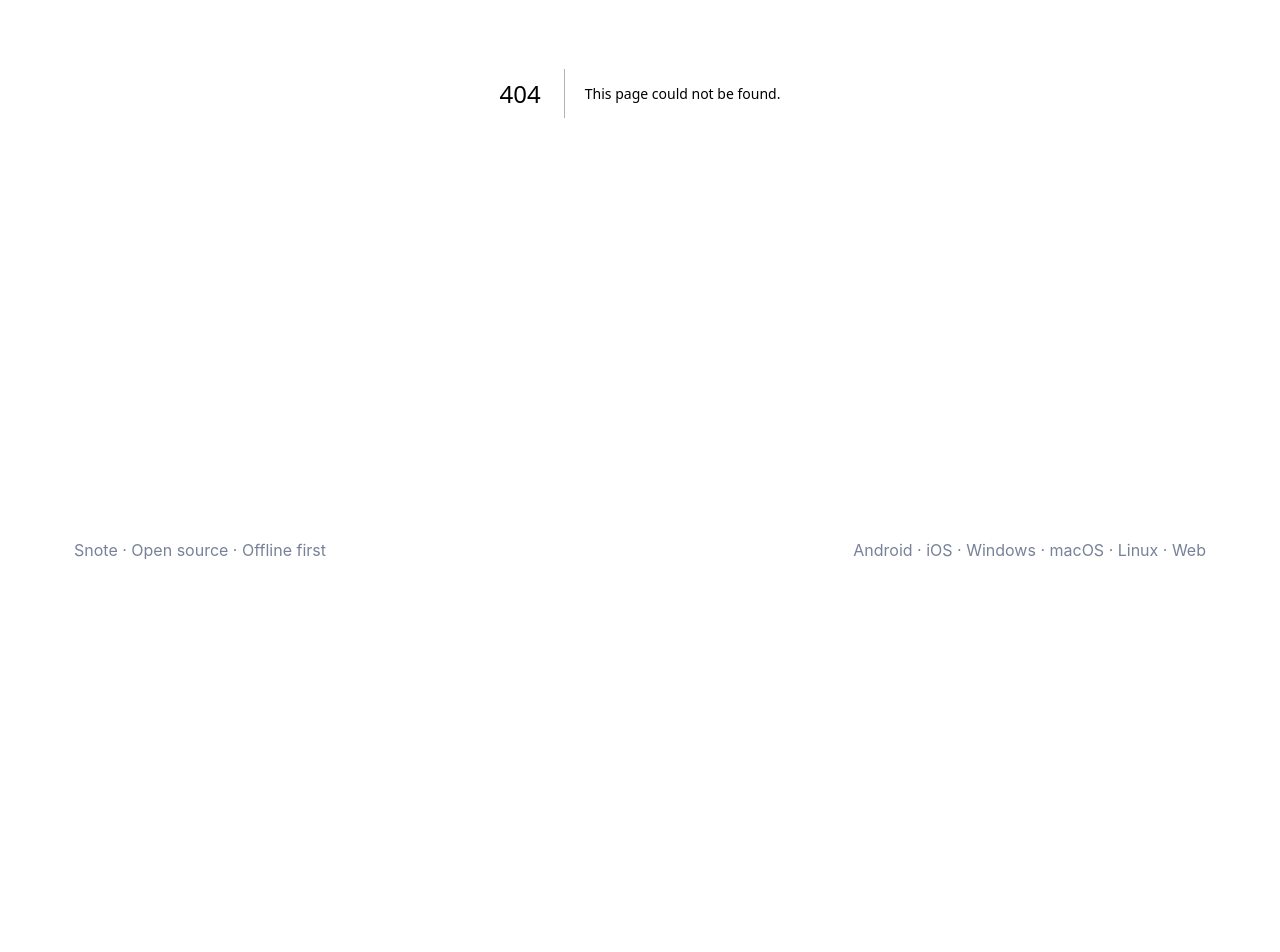
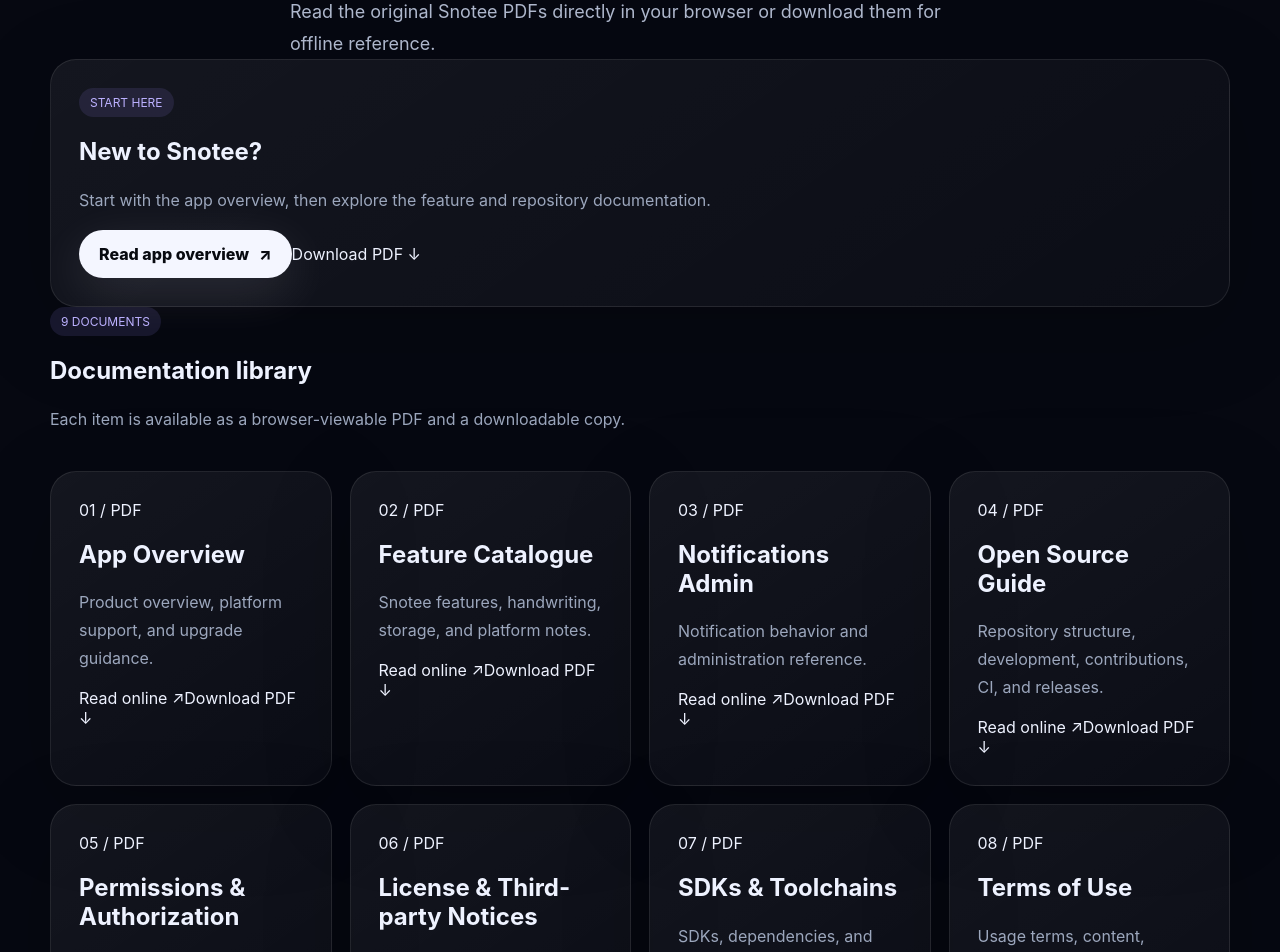
Before and after one commit to shinuXcode/Snote, a Next.js app in the folder website/: page /docs in a window 1280 px wide. Before the commit this address had no page. Shown: the part 380-1332 px from the top of the page. Before the commit the page ends 986 px from the top, so only its background shows below. Built offline with nearby package versions, Linux system fonts and the light colour scheme.

Commit message:
Preserve current Snotee website design on main

```diff
--- /dev/null
+++ b/website/app/docs/page.tsx
@@ -0,0 +1,40 @@
+import Link from "next/link";
+import type { Metadata } from "next";
+
+export const metadata: Metadata = {
+ title: "Snotee Documentation — User Guides, Licenses and Policies",
+ description: "Read online or download Snotee user guides, feature catalogue, open-source documentation, privacy and data handling, permissions, license notices, app overview, SDK reference, and repository audit.",
+ alternates: { canonical: "https://snotee.vercel.app/docs" },
+ openGraph: { title: "Snotee Documentation", description: "Read online or download guides, project documentation, policies, and PDF references for Snotee.", url: "https://snotee.vercel.app/docs", type: "website" }
+};
+
+const docs = [
+ ["01","App Overview","Product overview, platform support, and upgrade guidance.","app-overview.pdf"],
+ ["02","Feature Catalogue","Snotee features, handwriting, storage, and platform notes.","features.pdf"],
+ ["03","Notifications Admin","Notification behavior and administration reference.","notifications-admin.pdf"],
+ ["04","Open Source Guide","Repository structure, development, contributions, CI, and releases.","open-source.pdf"],
+ ["05","Permissions & Authorization","File access, permissions, and authorization reference.","permissions.pdf"],
+ ["06","License & Third-party Notices","License terms and third-party notices.","license.pdf"],
+ ["07","SDKs & Toolchains","SDKs, dependencies, and platform build requirements.","sdks.pdf"],
+ ["08","Terms of Use","Usage terms, content, backups, and service disclaimers.","terms.pdf"],
+ ["09","Repository Audit","Repository findings and verification checklist.","repository-audit.pdf"]
+] as const;
+
+export default function DocsPage() {
+ return <main className="shell section docs-page">
+  <div className="eyebrow"><i/> DOCUMENTATION LIBRARY</div>
+  <h1 className="title">Everything about Snotee.<br/><em>In one place.</em></h1>
+  <p className="lead">Read the original Snotee PDFs directly in your browser or download them for offline reference.</p>
+  <div className="docs-callout card">
+   <div><span className="pill">START HERE</span><h2>New to Snotee?</h2><p className="muted">Start with the app overview, then explore the feature and repository documentation.</p></div>
+   <div className="docs-actions"><a className="cta" href="/docs/app-overview.pdf" target="_blank" rel="noreferrer">Read app overview <span aria-hidden="true">↗</span></a><a className="docs-download" href="/docs/app-overview.pdf" download>Download PDF <span aria-hidden="true">↓</span></a></div>
+  </div>
+  <div className="docs-library-heading"><div><span className="pill">9 DOCUMENTS</span><h2>Documentation library</h2></div><p className="muted">Each item is available as a browser-viewable PDF and a downloadable copy.</p></div>
+  <div className="grid docs-grid">{docs.map(([n,title,body,slug])=><article className="card docs-card" key={slug}>
+   <span className="feature-number">{n} / PDF</span><h2>{title}</h2><p className="muted">{body}</p>
+   <div className="docs-actions"><a className="docs-view" href={"/docs/"+slug} target="_blank" rel="noreferrer">Read online <span aria-hidden="true">↗</span></a><a className="docs-download" href={"/docs/"+slug} download>Download PDF <span aria-hidden="true">↓</span></a></div>
+  </article>)}</div>
+  <section className="docs-faq card"><div><span className="pill">HELP CENTRE</span><h2>Frequently asked questions</h2><p className="muted">Quick answers about installation, stylus input, privacy, cloud sync, permissions, SDKs, and releases.</p></div><Link className="cta" href="/faqs">Explore all 28 FAQs <span aria-hidden="true">→</span></Link></section>
+  <p className="docs-note">Legal and security documents are informational and do not replace legal advice, platform-specific permission review, or a production security audit. Features can vary by version. PDF covers credit Sadab as founder/creator; interior pages carry Snotee and author footers.</p>
+ </main>;
+}
```
